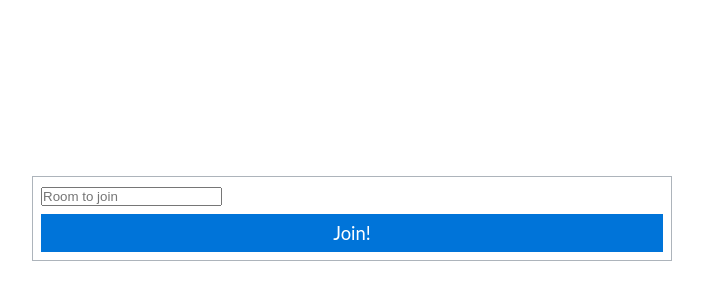
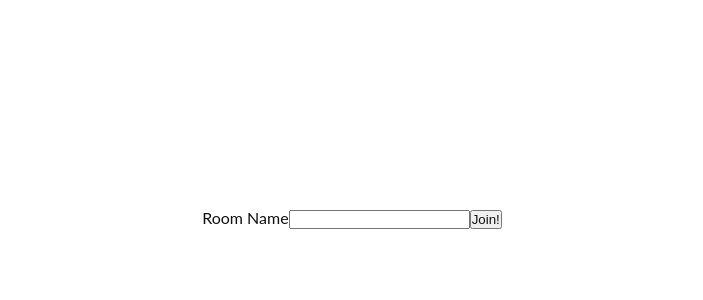
Before and after one commit to repeated-pleasant-games/tabletop-old, a React app: page / in a window 1280 px wide. Shown: the part 182-482 px from the top of the page, without its empty margins (288-991 px from the left). Built offline with nearby package versions, Linux system fonts and the light colour scheme; the HTML template or start-up script is replaced by a standard one; what y-webrtc, zustand-middleware-yjs would draw is missing.

Commit message:
:sparkles: Added join form

```diff
--- a/src/App.tsx
+++ b/src/App.tsx
@@ -7,7 +7,7 @@ import Tabletop from "~/components/tabletop/Tabletop";
 import { RectangularGrid } from "~/components/tabletop/RectangularGrid";
 
 import ControlPanel from "./components/control-panel/ControlPanel";
-import { Button } from "./components/util/Button";
+import JoinForm from "./components/join-form/JoinForm";
 
 export const SharedStoreContext = React.createContext(
   useSharedStoreFactory("repeated-pleasant-games")
@@ -29,18 +29,7 @@ export const App = () =>
       {
         room === ""
         ? (
-          <section
-            style={{
-              width: "50%",
-            }}
-          >
-            <input
-              type="text"
-              placeholder="Room to join"
-              style={{ color: "black" }}
-            />
-            <Button>Join!</Button>
-          </section>
+          <JoinForm />
         )
         : (
           <SharedStoreContext.Provider value={useSharedStoreFactory(room)}>
--- a/src/components/join-form/JoinForm.tsx
+++ b/src/components/join-form/JoinForm.tsx
@@ -8,8 +8,14 @@ export const JoinForm = () =>
   const { setRoom } = useLocalStore();
   const [ roomName, setRoomName ] = React.useState("");
 
+  const submitHandler = () =>
+  {
+    console.log(roomName);
+    setRoom(roomName);
+  };
+
   return (
-    <form data-testid={joinFormTestId} onSubmit={() => setRoom(roomName)}>
+    <form data-testid={joinFormTestId} onSubmit={submitHandler}>
       <label
         id="room-name-label"
       >
@@ -24,7 +30,7 @@ export const JoinForm = () =>
         value={roomName}
         onChange={({ target }) => setRoomName(target.value)}
       />
-      <input type="submit" value="Join!" />
+      <input type="submit" value="Join!"/>
     </form>
   );
 }
```
